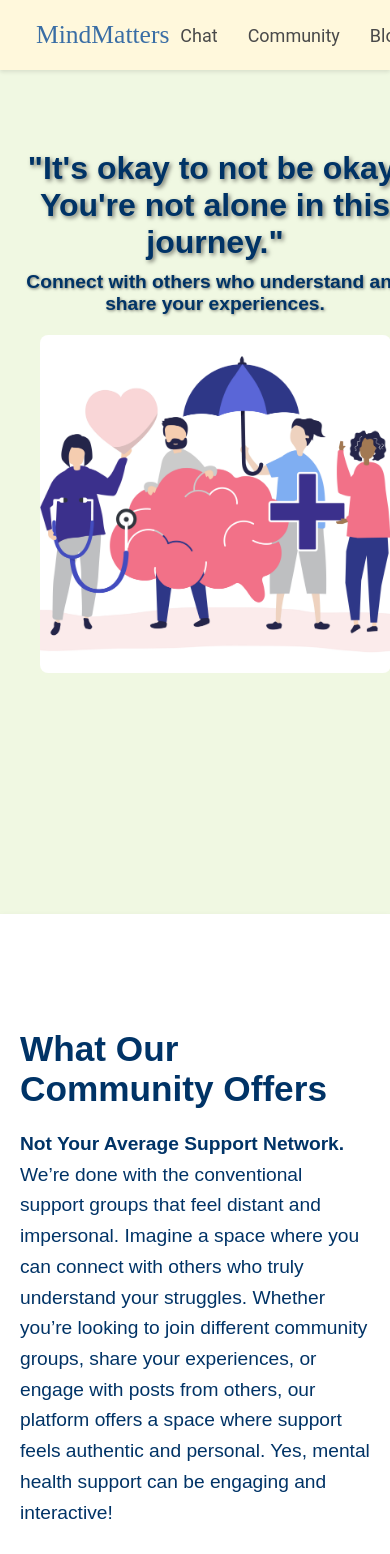
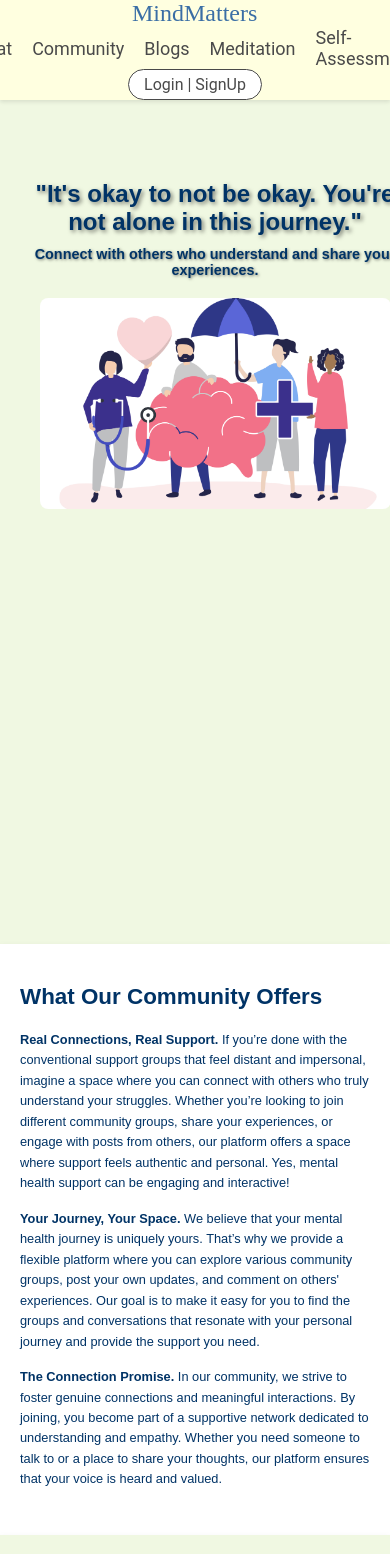
Before and after one commit to manyamittal25/MindMatters, a React (Create React App) app in the folder Frontend/: page /community in a window 390 px wide. Shown: the top 1554 px of the page. Built offline with nearby package versions, Linux system fonts and the light colour scheme.

Commit message:
webpages made responsive

```diff
--- a/Frontend/src/App.css
+++ b/Frontend/src/App.css
@@ -1,38 +1,20 @@
-.App {
-  text-align: center;
+/* Ensure the navbar takes full width and is above other elements */
+.Nav {
+  position: fixed;
+  top: 0;
+  left: 0;
+  right: 0;
+  z-index: 1000; /* Ensure the navbar is above other content */
 }
 
-.App-logo {
-  height: 40vmin;
-  pointer-events: none;
-}
-
-@media (prefers-reduced-motion: no-preference) {
-  .App-logo {
-    animation: App-logo-spin infinite 20s linear;
+@media (min-width: 769px) {
+  .DropdownMenu {
+    display: flex; /* Display menu items as a row on larger screens */
+    position: static; /* Remove absolute positioning */
+    top: auto; /* Remove top positioning */
+    right: auto; /* Remove right positioning */
+    background: transparent; /* No background */
+    border: none; /* Remove border */
+    box-shadow: none; /* Remove shadow */
   }
 }
-
-.App-header {
-  background-color: #282c34;
-  min-height: 100vh;
-  display: flex;
-  flex-direction: column;
-  align-items: center;
-  justify-content: center;
-  font-size: calc(10px + 2vmin);
-  color: white;
-}
-
-.App-link {
-  color: #61dafb;
-}
-
-@keyframes App-logo-spin {
-  from {
-    transform: rotate(0deg);
-  }
-  to {
-    transform: rotate(360deg);
-  }
-}
--- a/Frontend/src/components/Community/CommunityList.js
+++ b/Frontend/src/components/Community/CommunityList.js
@@ -1,6 +1,6 @@
 import React from 'react';
 import styled from 'styled-components';
-import { Link, useParams } from 'react-router-dom';
+import { Link } from 'react-router-dom';
 
 // Container for the entire page with background color
 const PageContainer = styled.div`
@@ -17,8 +17,8 @@ const Header = styled.div`
     align-items: center;
     justify-content: center;
     text-align: center;
+    margin-bottom: 40px;
 
-    /* Container for text and image */
     .text {
         color: #003366; /* Very dark blue color */
         margin-top: 60px; /* Moved text down */
@@ -26,14 +26,14 @@ const Header = styled.div`
     }
 
     .text h1 {
-        font-size: 3rem;
+        font-size: 2.5rem;
         margin: 0;
         font-weight: bold;
         text-shadow: 2px 2px 4px rgba(0, 0, 0, 0.5);
     }
 
     .text p {
-        font-size: 1.5rem;
+        font-size: 1.2rem;
         margin: 10px 0 0;
         font-weight: bold;
         text-shadow: 1px 1px 3px rgba(0, 0, 0, 0.5);
@@ -44,26 +44,40 @@ const Header = styled.div`
         background-size: cover; /* Cover the entire container */
         background-position: center;
         background-repeat: no-repeat;
-        width: 80%; /* Adjust width as needed */
-        height: 70vh; /* Adjust height as needed */
+        width: 100%;
+        height: 60vh; /* Adjust height as needed */
         border-radius: 8px;
         max-width: 1200px; /* Optional: Set a max-width for larger screens */
-        max-height: 600px; /* Optional: Set a max-height for larger screens */
-        margin-bottom: 40px; /* Add space below the image */
+        max-height: 500px; /* Optional: Set a max-height for larger screens */
+        object-fit: cover;
     }
 
     @media (max-width: 768px) {
         .text h1 {
-            font-size: 2rem;
+            font-size: 1.8rem;
         }
 
         .text p {
-            font-size: 1.2rem;
+            font-size: 1rem;
         }
 
         .image-container {
-            width: 90%; /* Adjust width for smaller screens */
-            height: 40vh; /* Adjust height for smaller screens */
+            width: 90%;
+            height: 35vh;
+        }
+    }
+
+    @media (max-width: 480px) {
+        .text h1 {
+            font-size: 1.5rem;
+        }
+
+        .text p {
+            font-size: 0.9rem;
+        }
+
+        .image-container {
+            height: 25vh;
         }
     }
 `;
@@ -71,12 +85,13 @@ const Header = styled.div`
 // Section for the "What Our Community Offers"
 const CommunityOffers = styled.section`
     width: 100%; /* Full width of the viewport */
-    padding: 40px 20px;
+    padding: 30px 20px;
     background-color: #ffffff; /* Plain white background */
     box-shadow: 0px 4px 8px rgba(0, 0, 0, 0.1); /* Optional: Add a subtle shadow for separation */
     display: flex;
+    flex-direction: row;
+    gap: 20px; /* Space between image and text */
     align-items: center;
-    gap: 20px; /* Space between image and text */
 
     @media (max-width: 768px) {
         flex-direction: column; /* Stack image and text vertically on smaller screens */
@@ -90,9 +105,8 @@ const ImageContainer = styled.div`
     background-size: cover;
     background-position: center;
     background-repeat: no-repeat;
-    height: 500px; /* Adjust height as needed */
+    height: 400px; /* Adjust height as needed */
     border-radius: 8px;
-    margin-top: 65px;
 `;
 
 const TextContainer = styled.div`
@@ -100,25 +114,35 @@ const TextContainer = styled.div`
     color: #003366; /* Dark blue color */
 
     h2 {
-        font-size: 3rem; /* Increased font size */
+        font-size: 2rem; /* Reduced font size */
         margin-bottom: 20px;
         font-weight: bold;
     }
 
     p {
-        font-size: 1.4rem; /* Increased font size */
+        font-size: 1rem; /* Reduced font size */
         line-height: 1.6;
         margin: 0;
-        margin-bottom: 20px; /* Added spacing between paragraphs */
+        margin-bottom: 15px; /* Added spacing between paragraphs */
     }
 
     @media (max-width: 768px) {
         h2 {
-            font-size: 2.2rem; /* Adjusted font size for smaller screens */
+            font-size: 1.6rem; /* Adjusted font size for smaller screens */
         }
 
         p {
-            font-size: 1.2rem; /* Adjusted font size for smaller screens */
+            font-size: 0.9rem; /* Adjusted font size for smaller screens */
+        }
+    }
+
+    @media (max-width: 480px) {
+        h2 {
+            font-size: 1.4rem;
+        }
+
+        p {
+            font-size: 0.8rem;
         }
     }
 `;
@@ -126,21 +150,27 @@ const TextContainer = styled.div`
 // Section for "Join Our Communities"
 const JoinCommunities = styled.section`
     width: 100%; /* Full width of the viewport */
-    padding: 40px 20px;
+    padding: 30px 20px;
     background-color: #f0f8e2; /* Light lime yellow color */
     box-shadow: 0px 4px 8px rgba(0, 0, 0, 0.1); /* Optional: Add a subtle shadow for separation */
     text-align: center;
 
     h2 {
-        font-size: 3rem; /* Heading font size */
+        font-size: 2rem; /* Reduced font size */
         color: #003366; /* Dark blue color */
-        margin-bottom: 40px;
+        margin-bottom: 30px;
         font-weight: bold;
     }
 
     @media (max-width: 768px) {
         h2 {
-            font-size: 2.2rem; /* Adjusted font size for smaller screens */
+            font-size: 1.6rem; /* Adjusted font size for smaller screens */
+        }
+    }
+
+    @media (max-width: 480px) {
+        h2 {
+            font-size: 1.4rem;
         }
     }
 `;
@@ -148,30 +178,30 @@ const JoinCommunities = styled.section`
 const CommunityListContainer = styled.div`
     display: flex;
     flex-direction: column;
-    gap: 20px; /* Space between community items */
+    gap: 15px; /* Space between community items */
     align-items: center;
 
     .community-item {
         background-color: #ffffff; /* White background for community items */
-        padding: 20px;
+        padding: 15px;
         border-radius: 8px;
         box-shadow: 0px 4px 8px rgba(0, 0, 0, 0.1); /* Subtle shadow for separation */
-        width: 80%; /* Adjust width as needed */
+        width: 90%; /* Adjust width as needed */
         max-width: 1000px; /* Optional: Set a max-width for larger screens */
         text-align: center; /* Center text and content */
 
         .community-name {
-            font-size: 2rem;
+            font-size: 1.5rem; /* Reduced font size */
             color: #003366; /* Dark blue color */
-            margin-bottom: 20px; /* Space below the community name */
+            margin-bottom: 15px; /* Space below the community name */
             font-weight: bold;
         }
 
         .community-details {
             display: flex;
             align-items: center;
-            gap: 20px; /* Space between image and description */
-            margin-bottom: 20px; /* Space below the details section */
+            gap: 15px; /* Space between image and description */
+            margin-bottom: 15px; /* Space below the details section */
         }
 
         .community-image {
@@ -179,14 +209,14 @@ const CommunityListContainer = styled.div`
             background-size: cover;
             background-position: center;
             background-repeat: no-repeat;
-            height: 200px; /* Adjust height as needed */
+            height: 150px; /* Adjust height as needed */
             border-radius: 8px;
         }
 
         .community-description {
             flex: 2; /* Takes up more space than the image */
             text-align: left;
-            font-size: 1.2rem;
+            font-size: 0.9rem; /* Reduced font size */
             line-height: 1.6;
             color: #003366; /* Dark blue color */
         }
@@ -195,9 +225,9 @@ const CommunityListContainer = styled.div`
             background-color: #003366; /* Dark blue color */
             color: #ffffff; /* White text */
             border: none;
-            padding: 10px 20px;
+            padding: 8px 15px;
             border-radius: 5px;
-            font-size: 1.2rem;
+            font-size: 0.9rem; /* Reduced font size */
             cursor: pointer;
             transition: background-color 0.3s ease;
 
@@ -209,7 +239,30 @@ const CommunityListContainer = styled.div`
 
     @media (max-width: 768px) {
         .community-item {
-            width: 90%; /* Adjust width for smaller screens */
+            width: 95%; /* Adjust width for smaller screens */
+        }
+    }
+
+    @media (max-width: 480px) {
+        .community-item {
+            width: 100%; /* Full width for mobile screens */
+        }
+
+        .community-details {
+            flex-direction: column; /* Stack image and description vertically on smaller screens */
+        }
+
+        .community-image {
+            height: 120px; /* Adjust height for smaller screens */
+        }
+
+        .community-description {
+            font-size: 0.8rem; /* Adjust font size for smaller screens */
+        }
+
+        .join-button {
+            font-size: 0.8rem; /* Adjust font size for smaller screens */
+            padding: 6px 12px; /* Adjust padding for smaller screens */
         }
     }
 `;
@@ -230,7 +283,7 @@ const CommunityList = () => {
                 <ImageContainer />
                 <TextContainer>
                     <h2>What Our Community Offers</h2>
-                    <p><strong>Not Your Average Support Network.</strong> We’re done with the conventional support groups that feel distant and impersonal. Imagine a space where you can connect with others who truly understand your struggles. Whether you’re looking to join different community groups, share your experiences, or engage with posts from others, our platform offers a space where support feels authentic and personal. Yes, mental health support can be engaging and interactive!</p>
+                    <p><strong>Real Connections, Real Support.</strong> If you’re done with the conventional support groups that feel distant and impersonal, imagine a space where you can connect with others who truly understand your struggles. Whether you’re looking to join different community groups, share your experiences, or engage with posts from others, our platform offers a space where support feels authentic and personal. Yes, mental health support can be engaging and interactive!</p>
                     <p><strong>Your Journey, Your Space.</strong> We believe that your mental health journey is uniquely yours. That’s why we provide a flexible platform where you can explore various community groups, post your own updates, and comment on others' experiences. Our goal is to make it easy for you to find the groups and conversations that resonate with your personal journey and provide the support you need.</p>
                     <p><strong>The Connection Promise.</strong> In our community, we strive to foster genuine connections and meaningful interactions. By joining, you become part of a supportive network dedicated to understanding and empathy. Whether you need someone to talk to or a place to share your thoughts, our platform ensures that your voice is heard and valued.</p>
                 </TextContainer>
@@ -268,7 +321,6 @@ const CommunityList = () => {
                         </div>
                         <Link to="/forum/mindfulness" className="join-button">Join Now</Link>
                     </div>
-
                     <div className="community-item">
                         <div className="community-name">Sleep</div>
                         <div className="community-details">
@@ -281,7 +333,6 @@ const CommunityList = () => {
                     </div>
                 </CommunityListContainer>
             </JoinCommunities>
-
         </>
     );
 };
--- a/Frontend/src/components/Navbar.js
+++ b/Frontend/src/components/Navbar.js
@@ -1,8 +1,7 @@
-import React from 'react';
+import React, { useState, useEffect } from 'react';
 import { Link } from 'react-router-dom';
 import styled, { keyframes } from 'styled-components';
 
-// Keyframes for zoom animation
 const zoom = keyframes`
   0%, 100% {
     transform: scale(1);
@@ -12,7 +11,6 @@ const zoom = keyframes`
   }
 `;
 
-// Keyframes for zoom in and zoom out animation for the background
 const zoomInOut = keyframes`
   0% {
     transform: scale(1);
@@ -25,54 +23,32 @@ const zoomInOut = keyframes`
   }
 `;
 
-// Navigation bar container with background color and padding
-const Nav = styled.nav`
-  background: #fff8dc; /* Light background color */
-  height: 70px;
-  display: flex;
-  justify-content: space-between;
-  align-items: center;
-  padding: 0 40px;
-  box-shadow: 0 2px 4px rgba(0, 0, 0, 0.1);
-  position: relative;
-  overflow: hidden;
-`;
-
-// Styling for the SVG background
-const NavSvgBackground = styled.div`
-  position: absolute;
-  top: 0;
-  left: 0;
-  width: 100%;
-  height: 100%;
-  z-index: 0;
-  opacity: 0.1; /* Make the SVG subtle */
-  animation: ${zoomInOut} 10s infinite;
-  pointer-events: none; /* Allow clicks to pass through */
-`;
-
-// Styling for the navigation links
 const NavLink = styled(Link)`
   color: #4a4a4a; /* Dark text color */
   text-decoration: none;
-  margin: 0 15px;
   font-size: 18px;
   font-family: 'Roboto', sans-serif; /* Modern font style */
   z-index: 1; /* Ensure links are above the SVG */
+  margin: 0 10px;
   &:hover {
     color: #3a6ea5; /* Hover color */
   }
 `;
 
-// Special styling for the "Login" button
-const LoginButton = styled(Link)`
+const NavLinksContainer = styled.div`
+  display: flex;
+  justify-content: space-between;
+  align-items: center;
+`;
+
+const StyledLink = styled(Link)`
   background: #fff;
   color: #4a4a4a;
   border: 1px solid #4a4a4a;
   border-radius: 20px;
-  padding: 8px 20px;
+  padding: 5px 15px;
   text-decoration: none;
-  font-size: 18px;
+  font-size: 16px;
   font-family: 'Roboto', sans-serif;
   z-index: 1; /* Ensure button is above the SVG */
   &:hover {
@@ -81,7 +57,21 @@ const LoginButton = styled(Link)`
   }
 `;
 
-// Styling for the "MindMatters" text
+const Profile = styled.div`
+  display: flex;
+  align-items: center;
+  justify-content: center;
+  width: 40px;
+  height: 40px;
+  background-color: #f0f0f0;
+  border-radius: 50%;
+  font-size: 16px;
+  font-weight: bold;
+  color: #333;
+  margin: 0 15px;
+  text-align: center;
+`;
+
 const Logo = styled.div`
   font-family: 'Pacifico', cursive; /* Artistic font */
   font-size: 24px;
@@ -93,28 +83,91 @@ const LogoLink = styled(Link)`
   text-decoration: none;
 `;
 
-// Navbar component structure
-const Navbar = () => {
+// Function to get initials from the user's name
+const getInitials = (name) => {
+  if (!name) return '';
+  const names = name.split(' ');
+  const initials = names.map(n => n[0]).join('');
+  return initials.toUpperCase();
+};
+
+const NavbarContainer = styled.div`
+  background: #FFFFE0;
+  display: flex;
+  justify-content: space-between;
+  align-items: center;
+  padding: 0 40px;
+  width: 100%; /* Ensures navbar doesn't stretch full width on larger screens */
+  box-shadow: 0 2px 4px rgba(0, 0, 0, 0.1);
+  position: relative;
+  overflow: hidden;
+
+  @media (max-width: 768px) {
+    flex-direction: column; /* Stack elements vertically on small screens */
+  }
+`;
+
+// Navbar component
+const AuthNavbar = () => {
+  const [authStatus, setAuthStatus] = useState('Login | SignUp');
+  const [userName, setUserName] = useState('');
+  const backend_url = 'http://127.0.0.1:5000/';
+
+  // Function to check authentication status
+  const checkStatus = () => {
+    const token = localStorage.getItem('jwtToken');
+    const name = localStorage.getItem('userName');
+
+    if (token) {
+      setAuthStatus('Logout');
+      setUserName(name || '');
+    } else {
+      setAuthStatus('Login | SignUp');
+      setUserName('');
+    }
+  };
+
+  useEffect(() => {
+    checkStatus(); // Run checkStatus when Navbar is loaded
+  }, []);
+
+  const handleLogin = () => {
+    const token = localStorage.getItem('jwtToken');
+    if (token) {
+      localStorage.removeItem('jwtToken');
+      localStorage.removeItem('userName');
+      console.log('Removed token and userName from local storage');
+      setAuthStatus('Login | SignUp');
+      setUserName('');
+    } else {
+      // This line will redirect to the backend login page
+      window.location.href = `${backend_url}auth/login/google`;
+    }
+  };
+
   return (
-    <Nav>
-      <NavSvgBackground>
-        <svg viewBox="0 0 100 100" preserveAspectRatio="xMidYMid slice">
-          <circle cx="50" cy="50" r="40" fill="#3a6ea5" />
-        </svg>
-      </NavSvgBackground>
+    <NavbarContainer>
       <LogoLink to="/">
         <Logo>MindMatters</Logo>
       </LogoLink>
+      <NavLinksContainer>
+        <NavLink to="/chatbot">Chat</NavLink>
+        <NavLink to="/community">Community</NavLink>
+        <NavLink to="/blogs">Blogs</NavLink>
+        <NavLink to="/meditation">Meditation</NavLink>
+        <NavLink to="/self-assessment">Self-Assessment</NavLink>
+      </NavLinksContainer>
       <div style={{ display: 'flex', alignItems: 'center' }}>
-        <NavLink to="/">Home</NavLink>
-        <NavLink to="/about">About Us</NavLink>
-        <NavLink to="/services">Services</NavLink>
-        <NavLink to="/blogs">Resources</NavLink>
-        <NavLink to="/self-assessment">Self Assessment</NavLink>
-        <LoginButton to="/login">Login | SignUp</LoginButton>
+        {authStatus === 'Login | SignUp' ? (
+          <StyledLink to="#" onClick={handleLogin}>{authStatus}</StyledLink>
+        ) : (
+          <>
+            <Profile>{getInitials(userName)}</Profile>
+            <StyledLink to="#" onClick={handleLogin}>Logout</StyledLink>
+          </>
+        )}
       </div>
-    </Nav>
+    </NavbarContainer>
   );
 };
-
-export default Navbar;
+export default AuthNavbar;
--- a/Frontend/src/components/NavbarAuth.js
+++ b/Frontend/src/components/NavbarAuth.js
@@ -2,7 +2,6 @@ import React, { useState, useEffect } from 'react';
 import { Link } from 'react-router-dom';
 import styled, { keyframes } from 'styled-components';
 
-// Keyframes for zoom animation
 const zoom = keyframes`
   0%, 100% {
     transform: scale(1);
@@ -12,7 +11,6 @@ const zoom = keyframes`
   }
 `;
 
-// Keyframes for zoom in and zoom out animation for the background
 const zoomInOut = keyframes`
   0% {
     transform: scale(1);
@@ -25,54 +23,32 @@ const zoomInOut = keyframes`
   }
 `;
 
-// Navigation bar container with background color and padding
-const Nav = styled.nav`
-  background: #fff8dc; /* Light background color */
-  height: 70px;
-  display: flex;
-  justify-content: space-between;
-  align-items: center;
-  padding: 0 40px;
-  box-shadow: 0 2px 4px rgba(0, 0, 0, 0.1);
-  position: relative;
-  overflow: hidden;
-`;
-
-// Styling for the SVG background
-const NavSvgBackground = styled.div`
-  position: absolute;
-  top: 0;
-  left: 0;
-  width: 100%;
-  height: 100%;
-  z-index: 0;
-  opacity: 0.1; /* Make the SVG subtle */
-  animation: ${zoomInOut} 10s infinite;
-  pointer-events: none; /* Allow clicks to pass through */
-`;
-
-// Styling for the navigation links
 const NavLink = styled(Link)`
   color: #4a4a4a; /* Dark text color */
   text-decoration: none;
-  margin: 0 15px;
   font-size: 18px;
   font-family: 'Roboto', sans-serif; /* Modern font style */
   z-index: 1; /* Ensure links are above the SVG */
+  margin: 0 10px;
   &:hover {
     color: #3a6ea5; /* Hover color */
   }
 `;
 
-// Special styling for the "Login" button and profile initials
+const NavLinksContainer = styled.div`
+  display: flex;
+  justify-content: space-between;
+  align-items: center;
+`;
+
 const StyledLink = styled(Link)`
   background: #fff;
   color: #4a4a4a;
   border: 1px solid #4a4a4a;
   border-radius: 20px;
-  padding: 8px 20px;
+  padding: 5px 15px;
   text-decoration: none;
-  font-size: 18px;
+  font-size: 16px;
   font-family: 'Roboto', sans-serif;
   z-index: 1; /* Ensure button is above the SVG */
   &:hover {
@@ -96,7 +72,6 @@ const Profile = styled.div`
   text-align: center;
 `;
 
-// Styling for the "MindMatters" text
 const Logo = styled.div`
   font-family: 'Pacifico', cursive; /* Artistic font */
   font-size: 24px;
@@ -116,6 +91,22 @@ const getInitials = (name) => {
   return initials.toUpperCase();
 };
 
+const NavbarContainer = styled.div`
+  background: #FFFFE0;
+  display: flex;
+  justify-content: space-between;
+  align-items: center;
+  padding: 0 40px;
+  width: 100%; /* Ensures navbar doesn't stretch full width on larger screens */
+  box-shadow: 0 2px 4px rgba(0, 0, 0, 0.1);
+  position: relative;
+  overflow: hidden;
+
+  @media (max-width: 768px) {
+    flex-direction: column; /* Stack elements vertically on small screens */
+  }
+`;
+
 // Navbar component
 const AuthNavbar = () => {
   const [authStatus, setAuthStatus] = useState('Login | SignUp');
@@ -126,10 +117,6 @@ const AuthNavbar = () => {
   const checkStatus = () => {
     const token = localStorage.getItem('jwtToken');
     const name = localStorage.getItem('userName');
-
-    // Debugging output
-    console.log('Token:', token);
-    console.log('Name from localStorage:', name);
 
     if (token) {
       setAuthStatus('Logout');
@@ -158,24 +145,18 @@ const AuthNavbar = () => {
     }
   };
 
-  // Assuming you set userName somewhere in the authentication flow
-  const someFunctionThatSetsUserName = (name) => {
-    setUserName(name);
-  };
-
   return (
-    <Nav>
+    <NavbarContainer>
       <LogoLink to="/">
         <Logo>MindMatters</Logo>
       </LogoLink>
-      <NavLink to="/chatbot">Chat</NavLink>
-      <NavLink to="/community">Community</NavLink>
-      <NavLink to="/blogs">Blogs</NavLink>
-      <NavLink to="/meditation">Meditation</NavLink>
-      <NavLink to="/self-assessment">Self-Assessment</NavLink>
-      <NavSvgBackground>
-        {/* SVG Background can be placed here */}
-      </NavSvgBackground>
+      <NavLinksContainer>
+        <NavLink to="/chatbot">Chat</NavLink>
+        <NavLink to="/community">Community</NavLink>
+        <NavLink to="/blogs">Blogs</NavLink>
+        <NavLink to="/meditation">Meditation</NavLink>
+        <NavLink to="/self-assessment">Self-Assessment</NavLink>
+      </NavLinksContainer>
       <div style={{ display: 'flex', alignItems: 'center' }}>
         {authStatus === 'Login | SignUp' ? (
           <StyledLink to="#" onClick={handleLogin}>{authStatus}</StyledLink>
@@ -186,8 +167,7 @@ const AuthNavbar = () => {
           </>
         )}
       </div>
-    </Nav>
+    </NavbarContainer>
   );
 };
-
 export default AuthNavbar;
--- a/Frontend/src/components/SelfAssessment/SelfAssess.js
+++ b/Frontend/src/components/SelfAssessment/SelfAssess.js
@@ -8,54 +8,80 @@ const Container = styled.div`
   flex-direction: column;
   align-items: center;
   justify-content: center;
-  height: 100vh;
-  background-color: #f0f8ff; /* Light blue background */
+  height: calc(100vh - 100px); /* Adjust height to account for navbar and footer */
+  background-color: #D4FECC; /* Light green background */
   font-family: sans-serif;
+  padding: 20px; /* Add padding to avoid content colliding with edges */
+
+  @media (max-width: 768px) {
+    padding: 10px; /* Reduce padding for smaller screens */
+  }
 `;
 
 const Header = styled.div`
   text-align: center;
-  padding: 40px; /* Increased padding */
+  padding: 20px;
   background-color: #e0ffff; /* Lighter blue background */
   border-radius: 10px;
-  margin-bottom: 40px; /* Increased margin-bottom to shift the header box upwards */
-  width: 90%; /* Optional: Set a specific width for larger header */
+  margin-bottom: 20px; /* Reduce margin-bottom to avoid overlap */
+  width: 90%;
+  max-width: 800px; /* Optional: Set a max-width for larger screens */
+
+  @media (max-width: 768px) {
+    padding: 15px; /* Adjust padding for smaller screens */
+    margin-bottom: 15px; /* Adjust margin for smaller screens */
+  }
 `;
 
 const HeaderTitle = styled.h1`
   color: #208080; /* Teal color */
-  font-size: 4em; /* Increased font size */
-  margin-bottom: 15px; /* Adjust margin as needed */
+  font-size: 2.5em; /* Reduced font size */
+  margin-bottom: 10px; /* Adjust margin as needed */
+
+  @media (max-width: 768px) {
+    font-size: 1.8em; /* Further reduce font size for smaller screens */
+  }
 `;
 
 const HeaderText = styled.p`
   color: #208080; /* Teal color */
-  font-size: 1.5em; /* Increased font size */
-  line-height: 1.6; /* Adjust line height for better readability */
+  font-size: 1.2em; /* Reduced font size */
+  line-height: 1.5;
+  margin-bottom: 10px; /* Add margin between paragraphs */
+
+  @media (max-width: 768px) {
+    font-size: 1em; /* Further reduce font size for smaller screens */
+  }
 `;
 
 const TestButtons = styled.div`
   display: flex;
   flex-direction: column;
   gap: 10px;
+  width: 100%;
+  max-width: 600px; /* Optional: Set a max-width for larger screens */
+
+  @media (max-width: 768px) {
+    width: 100%;
+  }
 `;
 
 const TestButton = styled.button`
   background-color: #208080; /* Teal color */
   color: white;
   border: none;
-  padding: 15px 30px;
-  font-size: 1.2em;
+  padding: 10px 20px; /* Reduced padding */
+  font-size: 1em; /* Reduced font size */
   border-radius: 5px;
   cursor: pointer;
   transition: background-color 0.3s ease;
+  width: 100%; /* Make buttons full width for smaller screens */
 
   &:hover {
     background-color: #106060; /* Darker teal color */
   }
 `;
 
-// Component
 function SelfAssess() {
   const navigate = useNavigate();
 
```
Also changed, not shown: Frontend/src/components/Hero.js (+16 -12 lines), Frontend/src/components/MeditationHelper.js (line endings or trailing spaces).
